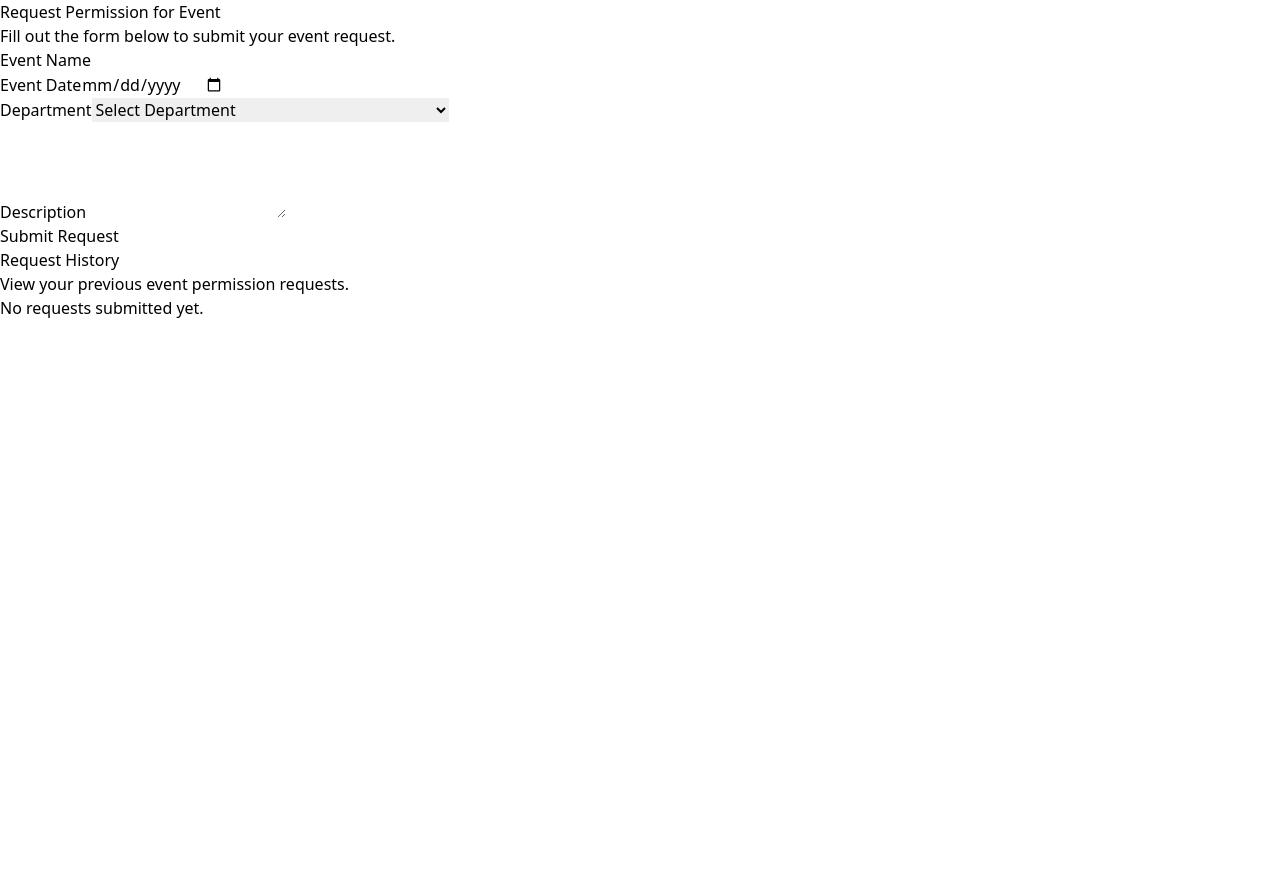
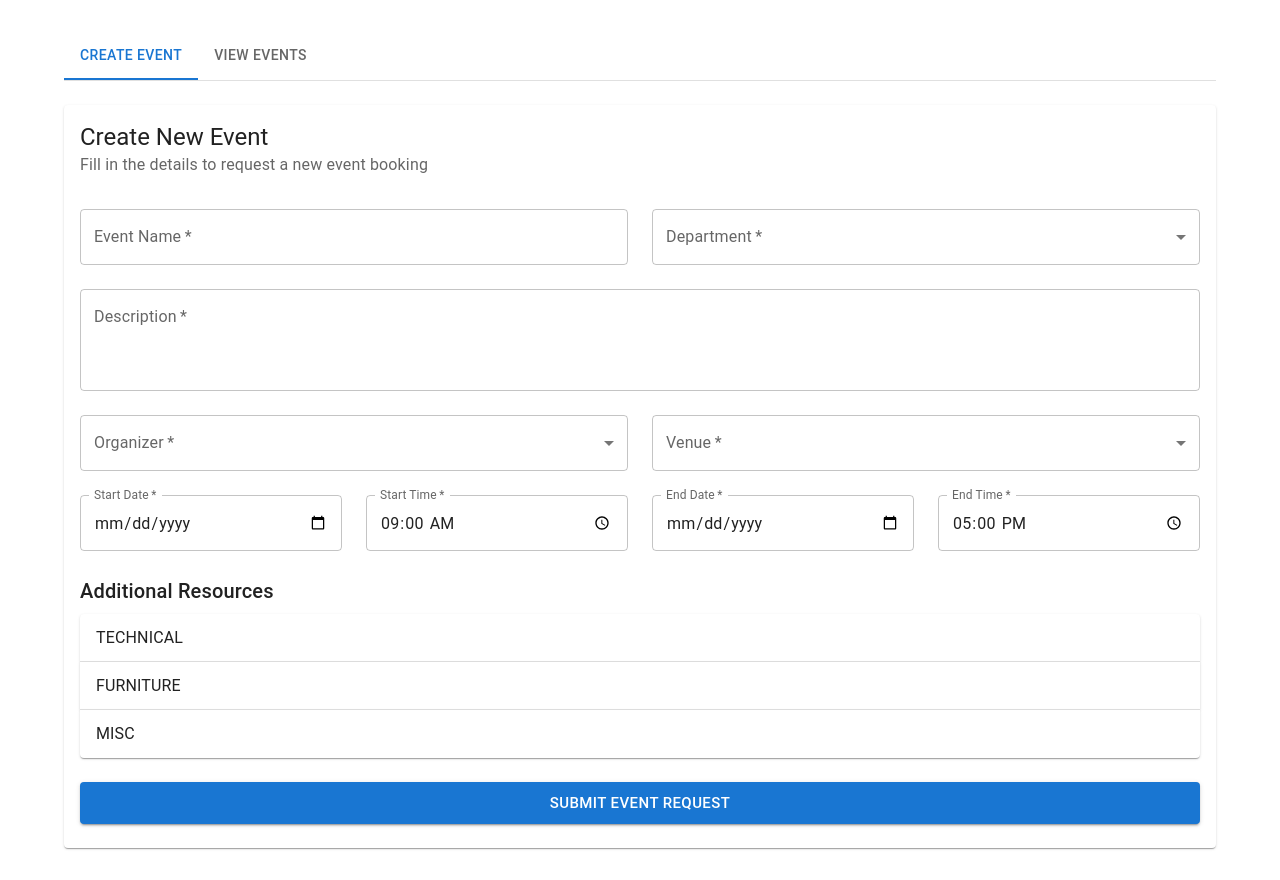
Before and after one commit to vineetprash/Radiants, a React (Vite) app: page /permission in a window 1280 px wide. Before the commit the page ends 800 px from the top, so only its background shows below. Built offline with nearby package versions, Linux system fonts and the light colour scheme.

Commit message:
Create New Event

```diff
--- a/package.json
+++ b/package.json
@@ -12,12 +12,15 @@
   "dependencies": {
     "@emotion/react": "^11.13.3",
     "@emotion/styled": "^11.13.0",
+    "@mui/icons-material": "^6.1.4",
     "@mui/material": "^6.1.4",
+    "@mui/styled-engine-sc": "^6.1.4",
     "axios": "^1.7.7",
     "lucide-react": "^0.453.0",
     "react": "^18.3.1",
     "react-dom": "^18.3.1",
-    "react-router-dom": "^6.27.0"
+    "react-router-dom": "^6.27.0",
+    "styled-components": "^6.1.13"
   },
   "devDependencies": {
     "@eslint/js": "^9.11.1",
--- a/src/components/Permission.jsx
+++ b/src/components/Permission.jsx
@@ -1,136 +1,424 @@
 import React, { useState } from 'react';
+import {
+  Container,
+  Card,
+  CardHeader,
+  CardContent,
+  TextField,
+  Select,
+  MenuItem,
+  FormControl,
+  InputLabel,
+  Grid,
+  Button,
+  Typography,
+  Tabs,
+  Tab,
+  Box,
+  Checkbox,
+  FormControlLabel,
+  FormGroup,
+  Alert,
+  Snackbar,
+  Paper,
+  Divider,
+  Chip,
+  ListSubheader,
+  Accordion,
+  AccordionSummary,
+  AccordionDetails
+} from '@mui/material';
 
-const Permission = () => {
-  const [eventName, setEventName] = useState('');
-  const [eventDate, setEventDate] = useState('');
-  const [department, setDepartment] = useState('');
-  const [description, setDescription] = useState('');
-  const [requestHistory, setRequestHistory] = useState([]);
-  const [showAlert, setShowAlert] = useState(false);
+const EventPermissionComponent = () => {
+  // Expanded venues with more details
+  const venues = {
+    HALLS: [
+      { id: 'seminar', name: 'Seminar Hall' , capacity: 200 },
+      { id: 'Lrdc', name: 'LRDC Hall', capacity: 200 },
+      { id: 'AUDI', name: 'Auditorium', capacity: 500}
+    ],
+    CLASSROOMS: [
+      { id: 'cr-101', name: 'Classroom 6101', capacity: 90  },
+      { id: 'cr-102', name: 'Classroom 6102', capacity: 90  },
+      { id: 'cr-103', name: 'Classroom 6103', capacity: 90  },
+      { id: 'cr-104', name: 'Classroom 6104', capacity: 90  },
+      { id: 'cr-201', name: 'Classroom 6201', capacity: 90  },
+      { id: 'cr-202', name: 'Classroom 6202', capacity: 90  },
+      { id: 'cr-203', name: 'Classroom 6203', capacity: 90  },
+      { id: 'cr-204', name: 'Classroom 6204', capacity: 90  }
+    ],
+    LABS: [
+      { id: 'lab-0', name: 'Labs 6009,6010 ', capacity: 40},
+      { id: 'lab-10', name: 'Labs 6105,6106 ', capacity: 40},
+      { id: 'lab-11', name: 'Labs 6115,6116 ', capacity: 40},
+      { id: 'lab-20', name: 'Labs 6207,6207 ', capacity: 40 },
+      { id: 'lab-21', name: 'Labs 6220,6221 ', capacity: 40 }
+    ],
+    MEETING_ROOMS: [
+      { id: 'conf-1', name: 'HOD Conference Room 1', capacity: 20  },
+      { id: 'conf-2', name: 'Conference Room 2', capacity: 15}
+    ]
+  };
 
-  const departmentMap = {
+  // Expanded resources with categories
+  const resources = {
+    TECHNICAL: [
+      { id: 'projector', name: 'Projector', available: 10 },
+      { id: 'computer', name: 'Computer', available: 15 },
+      { id: 'microphone', name: 'Wireless Microphone', available: 8 },
+      { id: 'mic', name: 'MIC', available: 4 }
+    ],
+    FURNITURE: [
+      { id: 'chairs', name: 'Extra Chairs', available: 100 },
+      { id: 'tables', name: 'Tables', available: 20 },
+      { id: 'podium', name: 'Podium', available: 3 }
+    ],
+    MISC: [
+      { id: 'whiteboard', name: 'Portable Whiteboard', available: 5 },
+      { id: 'extension', name: 'Extension Cords', available: 15 },
+      { id: 'water', name: 'Water Bottles', available: 30 }
+    ]
+  };
+
+  const departments = {
     ASH: 'Applied Sciences and Humanities',
     CS: 'Computer Engineering',
     AIML: 'Computer Science & Engineering (AI and ML)',
     IT: 'Information Technology',
     EE: 'Electrical Engineering',
     ME: 'Mechanical Engineering',
-    CE: 'Civil Engineering',
+    CE: 'Civil Engineering'
+  };
+
+  const organizers = {
+    ACM: 'ACM',
+    GDSC: 'Google Developer Student Club',
+    MLSC: 'Machine Learning and Data Science Club',
+    ACMW: 'ACM-W',
+    ISTE: 'ISTE'
+  };
+
+  const [formData, setFormData] = useState({
+    eventName: '',
+    description: '',
+    organizer: '',
+    department: '',
+    startDate: '',
+    endDate: '',
+    startTime: '09:00',
+    endTime: '17:00',
+    venue: '',
+    selectedResources: {}
+  });
+
+  const [events, setEvents] = useState([]);
+  const [tabValue, setTabValue] = useState(0);
+  const [openSnackbar, setOpenSnackbar] = useState(false);
+  const [snackbarMessage, setSnackbarMessage] = useState('');
+  const [snackbarSeverity, setSnackbarSeverity] = useState('success');
+
+  const handleInputChange = (field, value) => {
+    setFormData(prev => ({ ...prev, [field]: value }));
+  };
+
+  const handleResourceToggle = (resourceId) => {
+    setFormData(prev => ({
+      ...prev,
+      selectedResources: {
+        ...prev.selectedResources,
+        [resourceId]: !prev.selectedResources[resourceId]
+      }
+    }));
   };
 
   const handleSubmit = (e) => {
     e.preventDefault();
-    const newRequest = {
-      eventName,
-      eventDate,
-      department,
-      description,
-      status: 'pending',
-    };
-    setRequestHistory((prevHistory) => [...prevHistory, newRequest]);
-    setEventName('');
-    setEventDate('');
-    setDepartment('');
-    setDescription('');
-    setShowAlert(true);
-    setTimeout(() => setShowAlert(false), 5000);
+    const newEvent = { ...formData, status: 'pending', id: Date.now() };
+
+    // Check for conflicts
+    const conflict = events.find(event =>
+      event.venue === formData.venue &&
+      event.startDate === formData.startDate &&
+      ((formData.startTime >= event.startTime && formData.startTime <= event.endTime) ||
+       (formData.endTime >= event.startTime && formData.endTime <= event.endTime))
+    );
+
+    if (conflict) {
+      setSnackbarMessage('This venue is already booked for the selected time slot.');
+      setSnackbarSeverity('error');
+      setOpenSnackbar(true);
+      return;
+    }
+
+    setEvents(prev => [...prev, newEvent]);
+    setSnackbarMessage('Event request submitted successfully.');
+    setSnackbarSeverity('success');
+    setOpenSnackbar(true);
+
+    // Reset form
+    setFormData({
+      eventName: '',
+      description: '',
+      organizer: '',
+      department: '',
+      startDate: '',
+      endDate: '',
+      startTime: '09:00',
+      endTime: '17:00',
+      venue: '',
+      selectedResources: {}
+    });
   };
 
   return (
-    <div className="container mx-auto p-4 max-w-4xl">
-      <div className="bg-white shadow-md rounded-lg p-6 mb-8">
-        <h2 className="text-2xl font-bold mb-2">Request Permission for Event</h2>
-        <p className="text-gray-600 mb-4">Fill out the form below to submit your event request.</p>
-        <form onSubmit={handleSubmit} className="space-y-4">
-          <div className="grid grid-cols-1 md:grid-cols-2 gap-4">
-            <div>
-              <label htmlFor="eventName" className="block text-sm font-medium text-gray-700">Event Name</label>
-              <input
-                id="eventName"
-                type="text"
-                value={eventName}
-                onChange={(e) => setEventName(e.target.value)}
+    <Container maxWidth="lg" sx={{ py: 4 }}>
+      <Box sx={{ borderBottom: 1, borderColor: 'divider', mb: 3 }}>
+        <Tabs value={tabValue} onChange={(e, newValue) => setTabValue(newValue)}>
+          <Tab label="Create Event" />
+          <Tab label="View Events" />
+        </Tabs>
+      </Box>
+
+      {tabValue === 0 && (
+        <Card>
+          <CardHeader
+            title="Create New Event"
+            subheader="Fill in the details to request a new event booking"
+          />
+          <CardContent>
+            <form onSubmit={handleSubmit}>
+              <Grid container spacing={3}>
+                {/* Basic Information */}
+                <Grid item xs={12} md={6}>
+                  <TextField
+                    fullWidth
+                    label="Event Name"
+                    value={formData.eventName}
+                    onChange={(e) => handleInputChange('eventName', e.target.value)}
                     required
-                className="mt-1 block w-full border border-gray-300 rounded-md shadow-sm py-2 px-3 focus:outline-none focus:ring-indigo-500 focus:border-indigo-500"
                   />
-            </div>
-            <div>
-              <label htmlFor="eventDate" className="block text-sm font-medium text-gray-700">Event Date</label>
-              <input
-                id="eventDate"
+                </Grid>
+
+                <Grid item xs={12} md={6}>
+                  <FormControl fullWidth required>
+                    <InputLabel>Department</InputLabel>
+                    <Select
+                      value={formData.department}
+                      onChange={(e) => handleInputChange('department', e.target.value)}
+                      label="Department"
+                    >
+                      {Object.entries(departments).map(([key, value]) => (
+                        <MenuItem key={key} value={key}>{value}</MenuItem>
+                      ))}
+                    </Select>
+                  </FormControl>
+                </Grid>
+
+                <Grid item xs={12}>
+                  <TextField
+                    fullWidth
+                    multiline
+                    rows={3}
+                    label="Description"
+                    value={formData.description}
+                    onChange={(e) => handleInputChange('description', e.target.value)}
+                    required
+                  />
+                </Grid>
+
+                <Grid item xs={12} md={6}>
+                  <FormControl fullWidth required>
+                    <InputLabel>Organizer</InputLabel>
+                    <Select
+                      value={formData.organizer}
+                      onChange={(e) => handleInputChange('organizer', e.target.value)}
+                      label="Organizer"
+                    >
+                      {Object.entries(organizers).map(([key, value]) => (
+                        <MenuItem key={key} value={key}>{value}</MenuItem>
+                      ))}
+                    </Select>
+                  </FormControl>
+                </Grid>
+
+                <Grid item xs={12} md={6}>
+                  <FormControl fullWidth required>
+                    <InputLabel>Venue</InputLabel>
+                    <Select
+                      value={formData.venue}
+                      onChange={(e) => handleInputChange('venue', e.target.value)}
+                      label="Venue"
+                    >
+                      {Object.entries(venues).map(([category, venueList]) => [
+                        <ListSubheader key={category}>
+                          {category.replace('_', ' ')}
+                        </ListSubheader>,
+                        ...venueList.map(venue => (
+                          <MenuItem key={venue.id} value={venue.id}>
+                            {venue.name} ({venue.capacity} seats)
+                          </MenuItem>
+                        ))
+                      ])}
+                    </Select>
+                  </FormControl>
+                </Grid>
+
+                <Grid item xs={6} md={3}>
+                  <TextField
+                    fullWidth
                     type="date"
-                value={eventDate}
-                onChange={(e) => setEventDate(e.target.value)}
+                    label="Start Date"
+                    value={formData.startDate}
+                    onChange={(e) => handleInputChange('startDate', e.target.value)}
+                    InputLabelProps={{ shrink: true }}
                     required
-                className="mt-1 block w-full border border-gray-300 rounded-md shadow-sm py-2 px-3 focus:outline-none focus:ring-indigo-500 focus:border-indigo-500"
                   />
-            </div>
-          </div>
-          <div>
-            <label htmlFor="department" className="block text-sm font-medium text-gray-700">Department</label>
-            <select
-              id="department"
-              value={department}
-              onChange={(e) => setDepartment(e.target.value)}
+                </Grid>
+
+                <Grid item xs={6} md={3}>
+                  <TextField
+                    fullWidth
+                    type="time"
+                    label="Start Time"
+                    value={formData.startTime}
+                    onChange={(e) => handleInputChange('startTime', e.target.value)}
+                    InputLabelProps={{ shrink: true }}
                     required
-              className="mt-1 block w-full border border-gray-300 rounded-md shadow-sm py-2 px-3 focus:outline-none focus:ring-indigo-500 focus:border-indigo-500"
+                  />
+                </Grid>
+
+                <Grid item xs={6} md={3}>
+                  <TextField
+                    fullWidth
+                    type="date"
+                    label="End Date"
+                    value={formData.endDate}
+                    onChange={(e) => handleInputChange('endDate', e.target.value)}
+                    InputLabelProps={{ shrink: true }}
+                    required
+                  />
+                </Grid>
+
+                <Grid item xs={6} md={3}>
+                  <TextField
+                    fullWidth
+                    type="time"
+                    label="End Time"
+                    value={formData.endTime}
+                    onChange={(e) => handleInputChange('endTime', e.target.value)}
+                    InputLabelProps={{ shrink: true }}
+                    required
+                  />
+                </Grid>
+
+                {/* Resources Section */}
+                <Grid item xs={12}>
+                  <Typography variant="h6" gutterBottom>
+                    Additional Resources
+                  </Typography>
+                  {Object.entries(resources).map(([category, resourceList]) => (
+                    <Accordion key={category}>
+                      <AccordionSummary>
+                        <Typography>{category.replace('_', ' ')}</Typography>
+                      </AccordionSummary>
+                      <AccordionDetails>
+                        <FormGroup>
+                          <Grid container spacing={2}>
+                            {resourceList.map(resource => (
+                              <Grid item xs={12} sm={6} md={4} key={resource.id}>
+                                <FormControlLabel
+                                  control={
+                                    <Checkbox
+                                      checked={formData.selectedResources[resource.id] || false}
+                                      onChange={() => handleResourceToggle(resource.id)}
+                                    />
+                                  }
+                                  label={`${resource.name} (${resource.available} available)`}
+                                />
+                              </Grid>
+                            ))}
+                          </Grid>
+                        </FormGroup>
+                      </AccordionDetails>
+                    </Accordion>
+                  ))}
+                </Grid>
+
+                <Grid item xs={12}>
+                  <Button
+                    type="submit"
+                    variant="contained"
+                    color="primary"
+                    size="large"
+                    fullWidth
                   >
-              <option value="">Select Department</option>
-              {Object.entries(departmentMap).map(([key, value]) => (
-                <option key={key} value={key}>
-                  {value}
-                </option>
-              ))}
-            </select>
-          </div>
-          <div>
-            <label htmlFor="description" className="block text-sm font-medium text-gray-700">Description</label>
-            <textarea
-              id="description"
-              value={description}
-              onChange={(e) => setDescription(e.target.value)}
-              required
-              rows={4}
-              className="mt-1 block w-full border border-gray-300 rounded-md shadow-sm py-2 px-3 focus:outline-none focus:ring-indigo-500 focus:border-indigo-500"
-            />
-          </div>
-          <button
-            type="submit"
-            className="w-full bg-indigo-600 text-white py-2 px-4 rounded-md hover:bg-indigo-700 focus:outline-none focus:ring-2 focus:ring-offset-2 focus:ring-indigo-500"
-          >
-            Submit Request
-          </button>
+                    Submit Event Request
+                  </Button>
+                </Grid>
+              </Grid>
             </form>
-      </div>
-
-      {showAlert && (
-        <div className="bg-green-100 border-l-4 border-green-500 text-green-700 p-4 mb-4" role="alert">
-          <p className="font-bold">Success</p>
-          <p>Your request has been submitted successfully.</p>
-        </div>
+          </CardContent>
+        </Card>
       )}
 
-      <div className="bg-white shadow-md rounded-lg p-6">
-        <h2 className="text-2xl font-bold mb-2">Request History</h2>
-        <p className="text-gray-600 mb-4">View your previous event permission requests.</p>
-        {requestHistory.length === 0 ? (
-          <p className="text-center text-gray-500">No requests submitted yet.</p>
-        ) : (
-          <div className="space-y-4">
-            {requestHistory.map((request, index) => (
-              <div key={index} className="border border-gray-200 rounded-lg p-4">
-                <h3 className="text-lg font-semibold">{request.eventName}</h3>
-                <p className="text-sm text-gray-500">Status: {request.status}</p>
-                <p><strong>Date:</strong> {request.eventDate}</p>
-                <p><strong>Department:</strong> {departmentMap[request.department]}</p>
-                <p><strong>Description:</strong> {request.description}</p>
-              </div>
+      {tabValue === 1 && (
+        <Box>
+          {events.map((event, index) => (
+            <Paper key={index} sx={{ p: 2, mb: 2 }}>
+              <Grid container spacing={2}>
+                <Grid item xs={12}>
+                  <Typography variant="h6">{event.eventName}</Typography>
+                  <Chip
+                    label={event.status}
+                    color={event.status === 'pending' ? 'warning' : 'success'}
+                    size="small"
+                    sx={{ ml: 1 }}
+                  />
+                </Grid>
+                <Grid item xs={12} sm={6}>
+                  <Typography variant="body2" color="text.secondary">
+                    Date: {event.startDate} to {event.endDate}
+                  </Typography>
+                  <Typography variant="body2" color="text.secondary">
+                    Time: {event.startTime} - {event.endTime}
+                  </Typography>
+                </Grid>
+                <Grid item xs={12} sm={6}>
+                  <Typography variant="body2" color="text.secondary">
+                    Venue: {venues[Object.keys(venues).find(category =>
+                      venues[category].some(v => v.id === event.venue)
+                    )]?.find(v => v.id === event.venue)?.name || event.venue}
+                  </Typography>
+                  <Typography variant="body2" color="text.secondary">
+                    Organizer: {organizers[event.organizer]}
+                  </Typography>
+                </Grid>
+              </Grid>
+            </Paper>
           ))}
-          </div>
+          {events.length === 0 && (
+            <Typography variant="body1" color="text.secondary" align="center">
+              No events submitted yet.
+            </Typography>
           )}
-      </div>
-    </div>
+        </Box>
+      )}
+
+      <Snackbar
+        open={openSnackbar}
+        autoHideDuration={6000}
+        onClose={() => setOpenSnackbar(false)}
+      >
+        <Alert
+          onClose={() => setOpenSnackbar(false)}
+          severity={snackbarSeverity}
+          sx={{ width: '100%' }}
+        >
+          {snackbarMessage}
+        </Alert>
+      </Snackbar>
+    </Container>
   );
 };
 
-export default Permission;
+export default EventPermissionComponent;
```
Also changed, not shown: 1 other file (tests, documents, lock files or other folders). Lines whose indentation alone changed are shown as unchanged.
